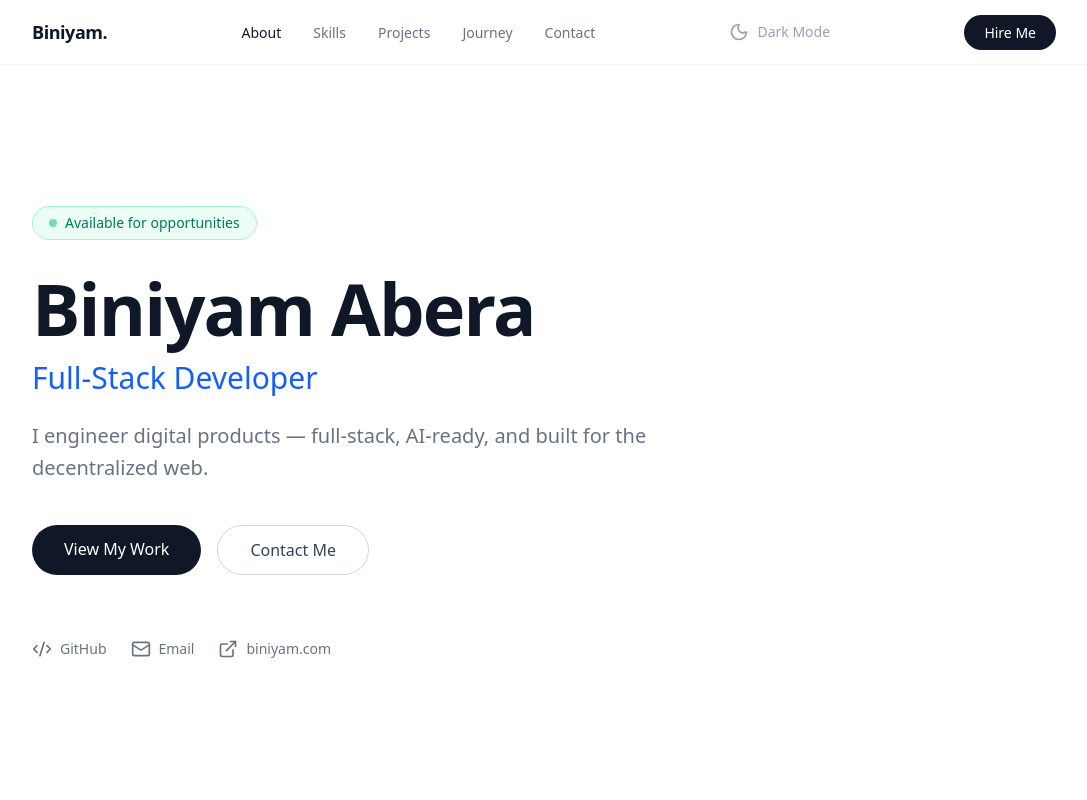
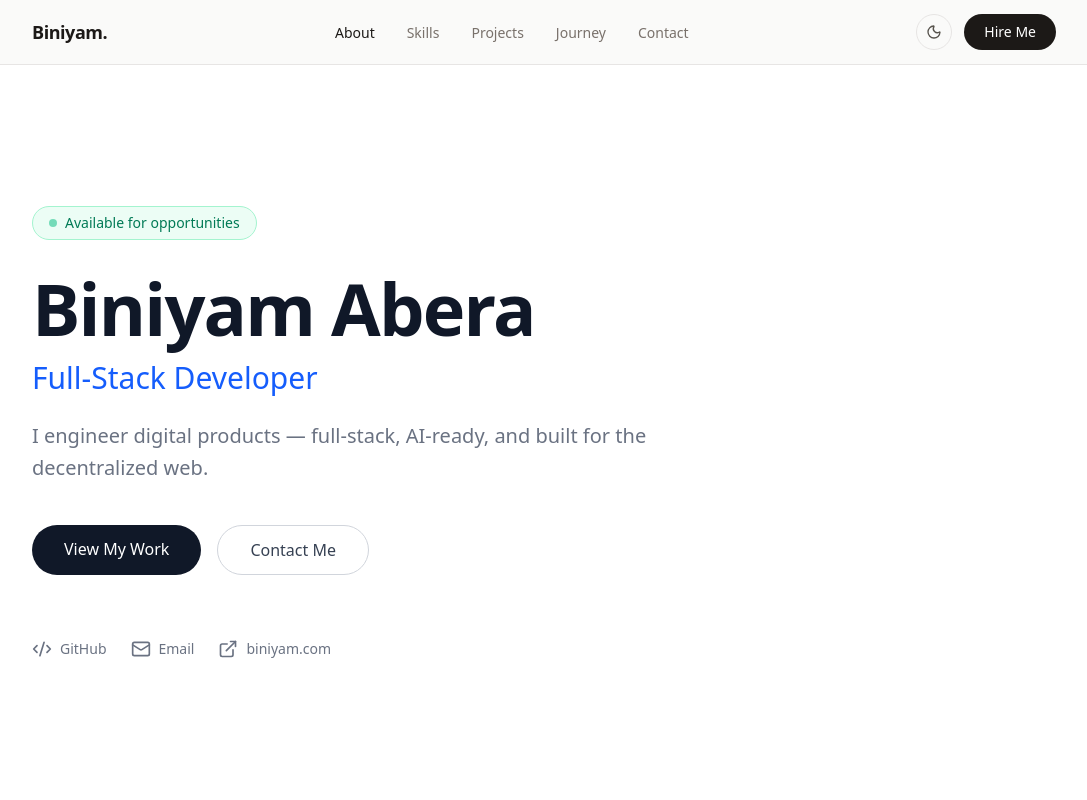
Before and after one commit to binicode/biniyam-portfolio, a Next.js app: page / in a window 1280 px wide. Shown: the top 800 px of the page, without its empty margins (96-1183 px from the left). Built offline with nearby package versions, Linux system fonts and the light colour scheme.

Commit message:
refactor: Navbar with pure Tailwing dark mode

```diff
--- a/src/components/ui/Navbar.tsx
+++ b/src/components/ui/Navbar.tsx
@@ -1,10 +1,10 @@
 "use client";
 
-import { useTheme } from "next-themes";
-import { Menu, X, Sun, Moon } from "lucide-react";
 import { useState, useEffect } from "react";
 import Link from "next/link";
 import { motion, AnimatePresence } from "framer-motion";
+import { useTheme } from "next-themes";
+import { Menu, X, Sun, Moon } from "lucide-react";
 import { cn } from "@/lib/utils";
 
 const navLinks = [
@@ -19,39 +19,33 @@ export default function Navbar() {
     const [isScrolled, setIsScrolled] = useState(false);
     const [isMenuOpen, setIsMenuOpen] = useState(false);
     const [activeSection, setActiveSection] = useState("");
+    const [mounted, setMounted] = useState(false);
+    const { resolvedTheme, setTheme } = useTheme();
 
-    // Detect scroll for navbar background
+    useEffect(() => setMounted(true), []);
+
     useEffect(() => {
-        const handleScroll = () => {
-            setIsScrolled(window.scrollY > 50);
-        };
+        const handleScroll = () => setIsScrolled(window.scrollY > 50);
         window.addEventListener("scroll", handleScroll, { passive: true });
         return () => window.removeEventListener("scroll", handleScroll);
     }, []);
 
-    // Detect active section
     useEffect(() => {
         const observer = new IntersectionObserver(
             (entries) => {
                 entries.forEach((entry) => {
-                    if (entry.isIntersecting) {
-                        setActiveSection(entry.target.id);
-                    }
+                    if (entry.isIntersecting) setActiveSection(entry.target.id);
                 });
             },
             { threshold: 0.3 }
         );
-
         navLinks.forEach((link) => {
             const el = document.getElementById(link.href.replace("#", ""));
             if (el) observer.observe(el);
         });
-
         return () => observer.disconnect();
     }, []);
 
-
-    // Close menu on resize to desktop
     useEffect(() => {
         const handleResize = () => {
             if (window.innerWidth >= 768) setIsMenuOpen(false);
@@ -60,25 +54,20 @@ export default function Navbar() {
         return () => window.removeEventListener("resize", handleResize);
     }, []);
 
-    // Prevent body scroll when menu is open
     useEffect(() => {
         const original = document.body.style.overflow;
         document.body.style.overflow = isMenuOpen ? "hidden" : original;
-        return () => {
-            document.body.style.overflow = original;
-        };
+        return () => { document.body.style.overflow = original; };
     }, [isMenuOpen]);
-
-
-    const { resolvedTheme, setTheme } = useTheme();
 
     return (
         <header
             className={cn(
                 "fixed top-0 left-0 right-0 z-50 transition-all duration-300",
+                "bg-stone-50 dark:bg-gray-950",
                 isScrolled
-                    ? "bg-white shadow-sm"
-                    : "bg-white border-b border-gray-100"
+                    ? "shadow-sm"
+                    : "border-b border-stone-200 dark:border-gray-800"
             )}
         >
             <nav
@@ -89,7 +78,7 @@ export default function Navbar() {
                 <Link
                     href="#"
                     aria-label="Go to top"
-                    className="text-lg font-bold text-gray-900 tracking-tight"
+                    className="text-lg font-bold tracking-tight text-stone-900 dark:text-slate-50"
                 >
                     Biniyam.
                 </Link>
@@ -103,8 +92,8 @@ export default function Navbar() {
                                 className={cn(
                                     "text-sm font-medium transition-colors",
                                     activeSection === link.href.replace("#", "")
-                                        ? "text-gray-900"
-                                        : "text-gray-500 hover:text-gray-900"
+                                        ? "text-stone-900 dark:text-white"
+                                        : "text-stone-500 dark:text-gray-400 hover:text-stone-900 dark:hover:text-white"
                                 )}
                             >
                                 {link.label}
@@ -112,23 +101,21 @@ export default function Navbar() {
                         </li>
                     ))}
                 </ul>
-                <div className="hidden md:block">
+
+                {/* Desktop Right */}
+                <div className="hidden md:flex items-center gap-3">
+                    {mounted && (
                         <button
                             onClick={() => setTheme(resolvedTheme === "dark" ? "light" : "dark")}
                             aria-label="Toggle theme"
-                        style={{ cursor: "pointer" }}
-                        className="w-fit flex items-center gap-2 text-gray-400 hover:text-gray-900 transition-colors"
+                            className="w-9 h-9 flex items-center justify-center rounded-full border border-stone-200 dark:border-gray-700 text-stone-600 dark:text-gray-300 hover:bg-stone-100 dark:hover:bg-gray-800 transition-colors cursor-pointer"
                         >
-                        {resolvedTheme === "dark" ? <Sun size={20} /> : <Moon size={20} />}
-                        <span className="text-sm">{resolvedTheme === "dark" ? "Light Mode" : "Dark Mode"}</span>
+                            {resolvedTheme === "dark" ? <Sun size={16} /> : <Moon size={16} />}
                         </button>
-                </div>
-
-                {/* Desktop CTA */}
-                <div className="hidden md:block">
+                    )}
                     <Link
                         href="#contact"
-                        className="bg-gray-900 text-white text-sm font-medium px-5 py-2 rounded-full hover:bg-gray-700 transition-colors"
+                        className="bg-stone-900 dark:bg-white text-white dark:text-gray-900 text-sm font-medium px-5 py-2 rounded-full hover:bg-stone-700 dark:hover:bg-gray-100 transition-colors"
                     >
                         Hire Me
                     </Link>
@@ -139,7 +126,7 @@ export default function Navbar() {
                     onClick={() => setIsMenuOpen((prev) => !prev)}
                     aria-label={isMenuOpen ? "Close menu" : "Open menu"}
                     aria-expanded={isMenuOpen}
-                    className="md:hidden p-2 text-gray-700 hover:text-gray-900 transition-colors"
+                    className="md:hidden p-2 text-stone-700 dark:text-gray-300 hover:text-stone-900 dark:hover:text-white transition-colors cursor-pointer"
                 >
                     {isMenuOpen ? <X size={24} /> : <Menu size={24} />}
                 </button>
@@ -155,7 +142,7 @@ export default function Navbar() {
                         animate={{ opacity: 1, y: 0 }}
                         exit={{ opacity: 0, y: -10 }}
                         transition={{ duration: 0.2 }}
-                        className="md:hidden fixed inset-0 top-16 bg-white z-50 flex flex-col justify-between px-6 py-10 gap-8"
+                        className="md:hidden fixed inset-0 top-16 z-50 flex flex-col justify-between px-6 py-10 bg-stone-50 dark:bg-gray-950"
                     >
                         <ul className="flex flex-col gap-6">
                             {navLinks.map((link) => (
@@ -166,8 +153,8 @@ export default function Navbar() {
                                         className={cn(
                                             "text-2xl font-semibold transition-colors",
                                             activeSection === link.href.replace("#", "")
-                                                ? "text-gray-900"
-                                                : "text-gray-400 hover:text-gray-900"
+                                                ? "text-stone-900 dark:text-white"
+                                                : "text-stone-400 dark:text-gray-500 hover:text-stone-900 dark:hover:text-white"
                                         )}
                                     >
                                         {link.label}
@@ -176,31 +163,32 @@ export default function Navbar() {
                             ))}
                         </ul>
 
-                        {/* Mobile CTA */}
+                        <div className="flex flex-col gap-4">
                             <Link
                                 href="#contact"
                                 onClick={() => setIsMenuOpen(false)}
-                            className="inline-flex items-center justify-center bg-gray-900 text-white text-sm font-medium px-8 py-4 rounded-full hover:bg-gray-700 transition-colors"
+                                className="inline-flex items-center justify-center bg-stone-900 dark:bg-white text-white dark:text-gray-900 text-sm font-medium px-8 py-4 rounded-full hover:bg-stone-700 dark:hover:bg-gray-100 transition-colors"
                             >
                                 Hire Me
                             </Link>
-
+                            {mounted && (
                                 <button
                                     onClick={() => setTheme(resolvedTheme === "dark" ? "light" : "dark")}
                                     aria-label="Toggle theme"
-                            className="inline-flex items-center gap-2 w-fit text-gray-400 hover:text-gray-900 transition-colors cursor-pointer"
+                                    className="inline-flex items-center gap-2 w-fit text-stone-400 dark:text-gray-500 hover:text-stone-900 dark:hover:text-white transition-colors cursor-pointer"
                                 >
                                     {resolvedTheme === "dark" ? <Sun size={20} /> : <Moon size={20} />}
                                     <span className="text-sm">{resolvedTheme === "dark" ? "Light Mode" : "Dark Mode"}</span>
                                 </button>
+                            )}
+                        </div>
 
-                        {/* Bottom Info */}
-                        <div className="mt-auto flex flex-col gap-2">
-                            <p className="text-sm text-gray-400">Based in Addis Ababa, Ethiopia</p>
-                            <p className="text-sm text-gray-400">Available for remote opportunities</p>
+                        <div className="flex flex-col gap-2">
+                            <p className="text-sm text-stone-400 dark:text-gray-500">Based in Addis Ababa, Ethiopia</p>
+                            <p className="text-sm text-stone-400 dark:text-gray-500">Available for remote opportunities</p>
 
                             <a href="mailto:myrita099@gmail.com"
-                                className="text-sm text-gray-900 font-medium hover:text-blue-600 transition-colors"
+                                className="text-sm font-medium text-stone-900 dark:text-white hover:text-amber-700 dark:hover:text-cyan-400 transition-colors"
                             >
                                 myrita099@gmail.com
                             </a>
@@ -208,6 +196,6 @@ export default function Navbar() {
                     </motion.div>
                 )}
             </AnimatePresence>
-        </header >
+        </header>
     );
 }
```
Lines whose indentation alone changed are shown as unchanged.
